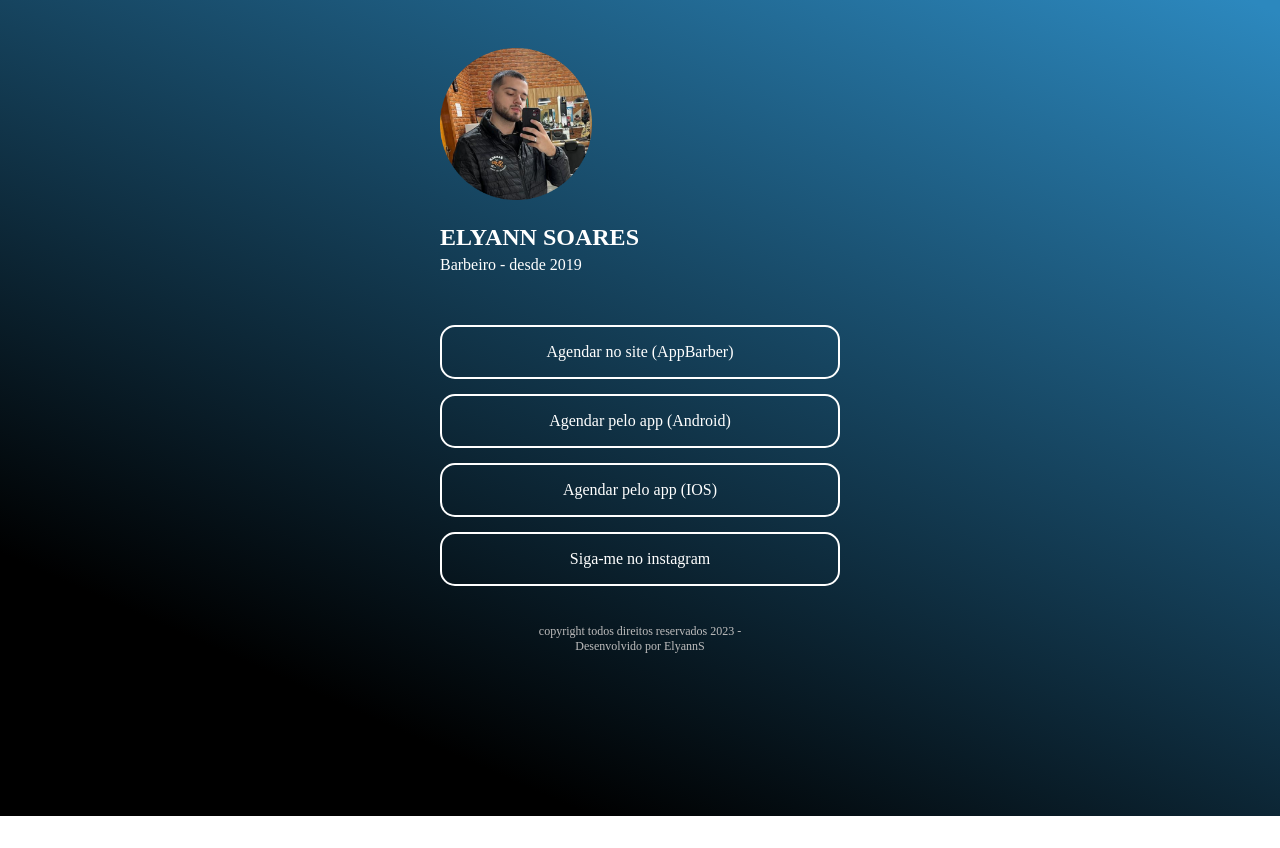
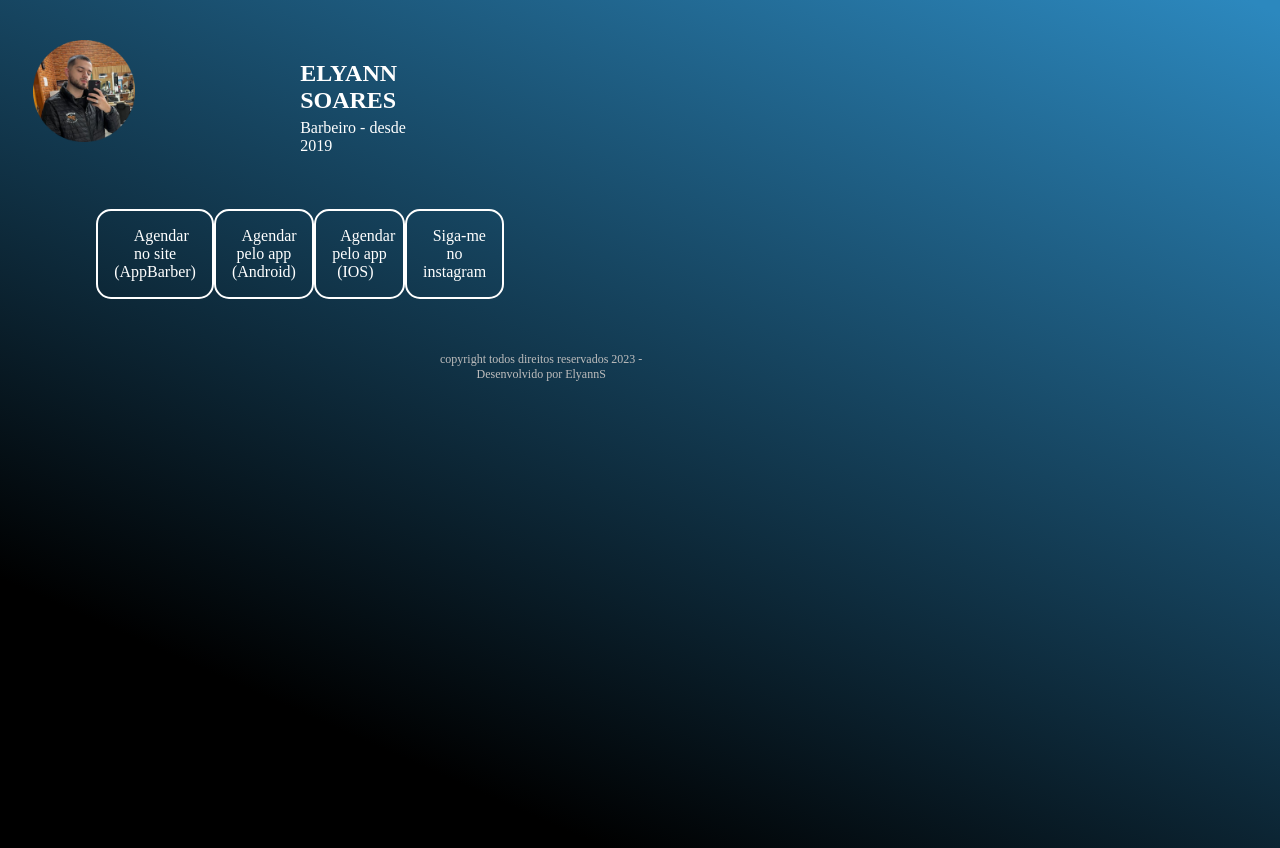
Before and after one commit to ElyannS/links, a plain HTML site: page index.html in a window 1280 px wide. Before the commit the page ends 816 px from the top, so only its background shows below. Drawn offline with Linux system fonts and the light colour scheme; a web font is replaced by a local one.

Commit message:
Update style.css

```diff
--- a/style.css
+++ b/style.css
@@ -13,14 +13,15 @@ body{
     }
 .container{
 	width: 100%;
+	text-aling: center;
+    aling-items: center;
+	display: inline-flex;
+	justify-content: space-between;
 }
 .topo{
     width: 100%;
     margin-top: 40px;
-    text-aling: center;
-    aling-items: center;
-	display: inline-flex;
-	justify-content: space-between;
+
 }
 .img{
     width: 100%;
```
